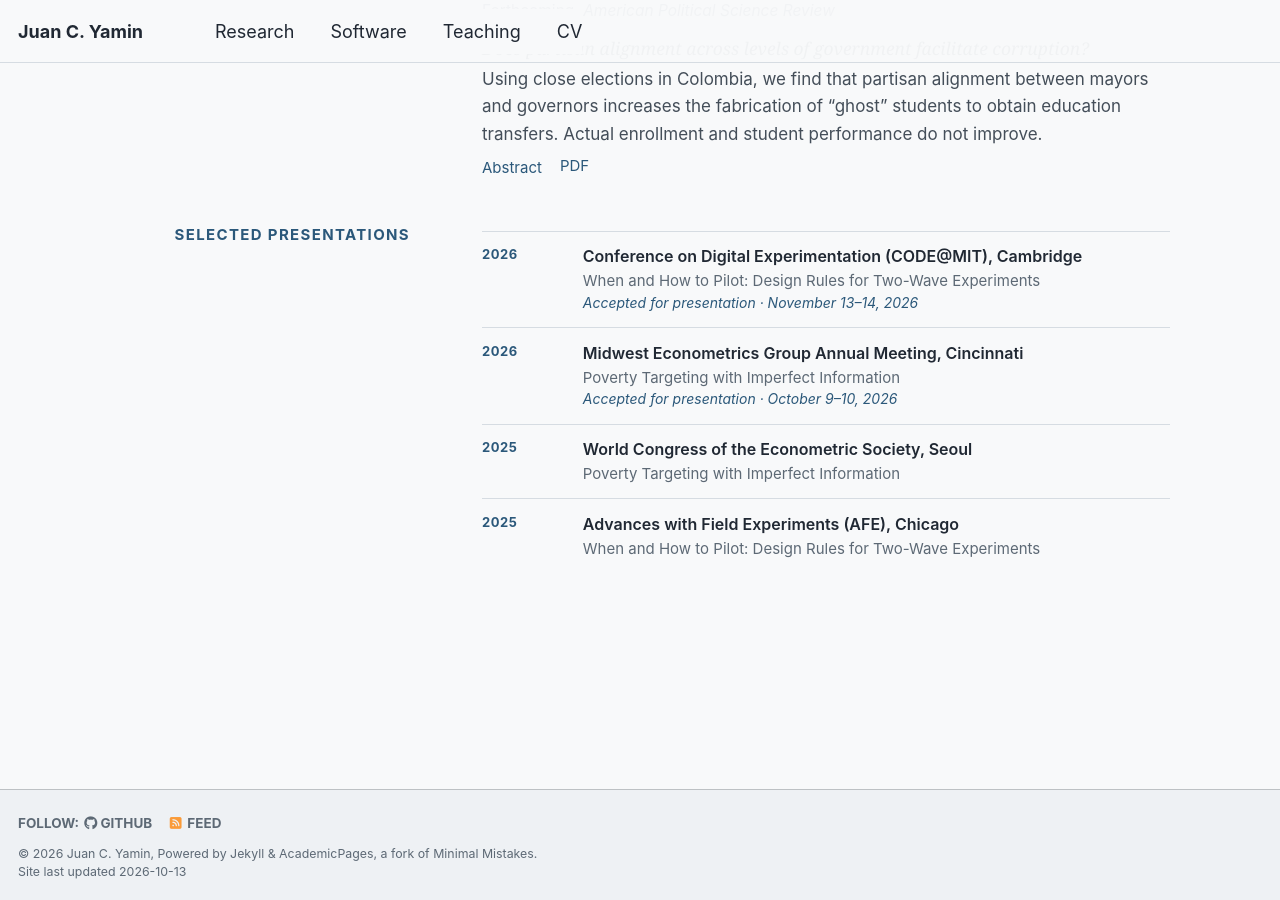
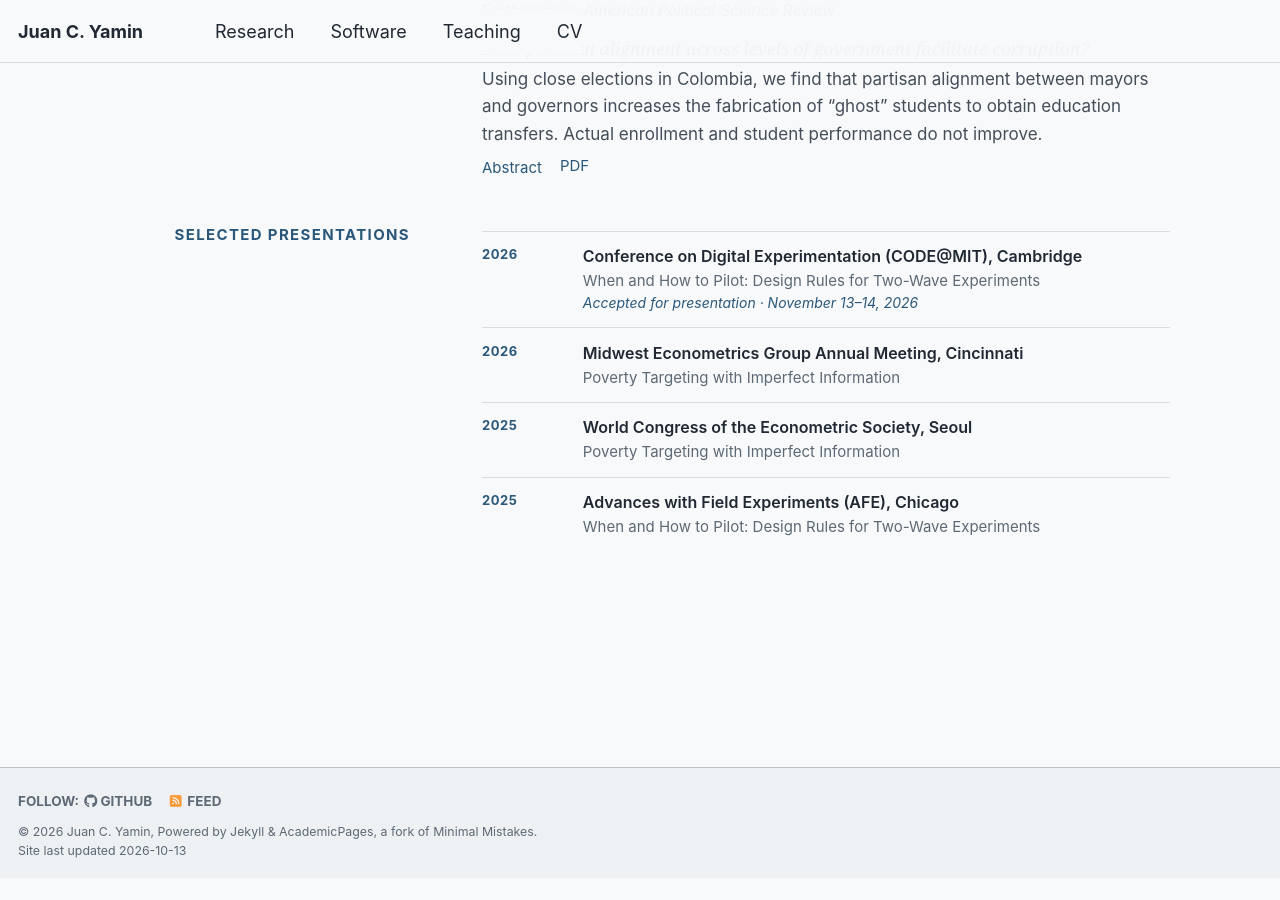
Before and after one commit to juancyamin/juancyamin.github.io, a Jekyll site: the page built from _pages/research.md, in a window 1280 px wide and 900 px high, scrolled down 1044 px. Built offline with Jekyll 4.4.1, drawn with Linux system fonts in a browser that asks for light colours; after the commit the page ends 1922 px from its top, so only the background shows below that.

Commit message:
Add MEG award to CV and update completed presentation

```diff
--- a/_pages/research.md
+++ b/_pages/research.md
@@ -556,8 +556,7 @@ description: "Research by Juan C. Yamin on econometric methods for decisions mad
         <div>
           <p class="r2-venue">Midwest Econometrics Group Annual Meeting, Cincinnati</p>
           <p class="r2-talk">
-            Poverty Targeting with Imperfect Information<br>
-            <span class="r2-presentation-note">Accepted for presentation &middot; October 9&ndash;10, 2026</span>
+            Poverty Targeting with Imperfect Information
           </p>
         </div>
       </div>
```
Also changed, not shown: 2 other files.
